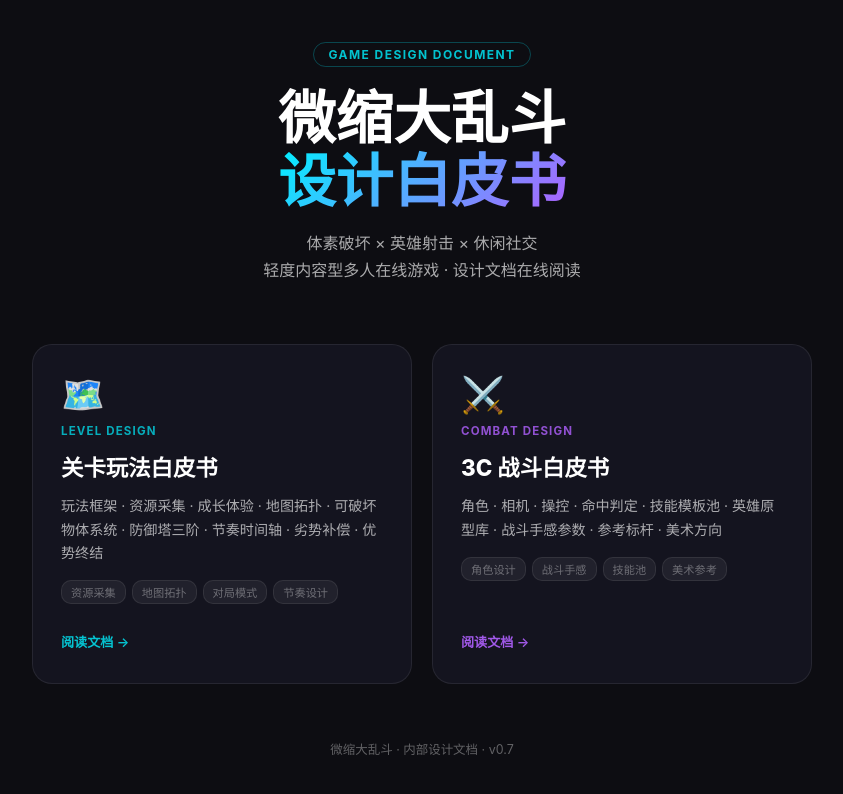
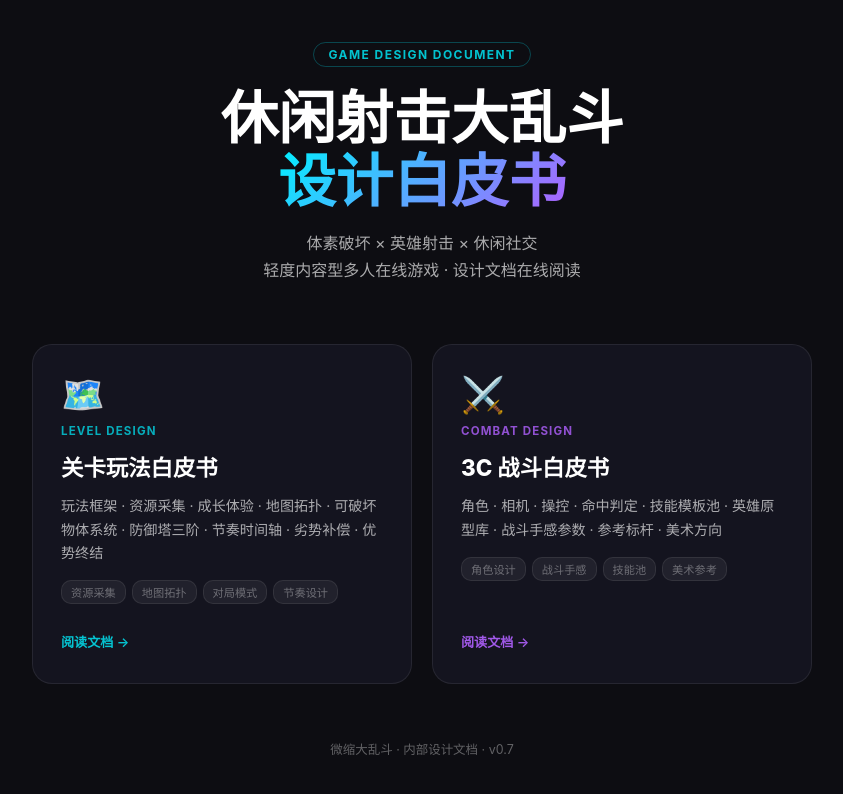
Before and after one commit to killermc7-droid/popshooter, a plain HTML site: page index.html in a window 1280 px wide. Shown: the whole page, without its empty margins (218-1061 px from the left). Drawn offline with Linux system fonts and the light colour scheme.

Commit message:
更新首页：微缩大乱斗→休闲射击大乱斗

```diff
--- a/index.html
+++ b/index.html
@@ -65,7 +65,7 @@ body{background:var(--bg);color:var(--text1);font-family:-apple-system,BlinkMacS
 
 <div class="hero">
   <div class="badge">Game Design Document</div>
-  <h1 class="title">微缩大乱斗<br><span>设计白皮书</span></h1>
+  <h1 class="title">休闲射击大乱斗<br><span>设计白皮书</span></h1>
   <p class="subtitle">体素破坏 × 英雄射击 × 休闲社交<br>轻度内容型多人在线游戏 · 设计文档在线阅读</p>
 </div>
 
```
